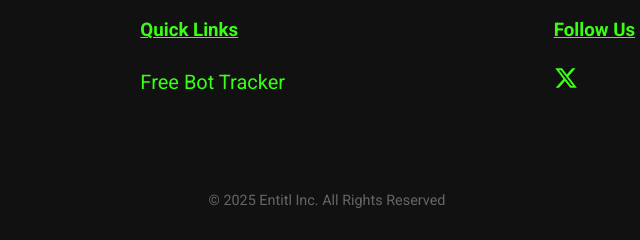
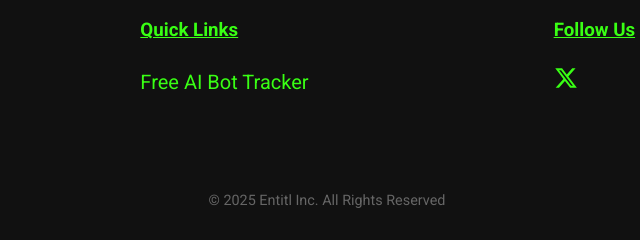
Before and after one commit to entitl/entitl_org, a plain HTML site: page index.html in a window 1280 px wide. Shown: the part 2759-2999 px from the top of the page, 313-953 px from the left. Drawn offline with Linux system fonts and the light colour scheme; no server answers.

Commit message:
Update index.html

```diff
--- a/index.html
+++ b/index.html
@@ -490,7 +490,7 @@
             </div>
             <div class="footer-column">
                 <h3>Quick Links</h3>
-                <p><a href="/bot-tracker.html" class="social-link">Free Bot Tracker</a></p>
+                <p><a href="/bot-tracker.html" class="social-link">Free AI Bot Tracker</a></p>
                 <!-- <p><a href="#" class="social-link">Our Mission</a></p>
                 <p><a href="#" class="social-link">Resources</a></p> -->
             </div>
```
